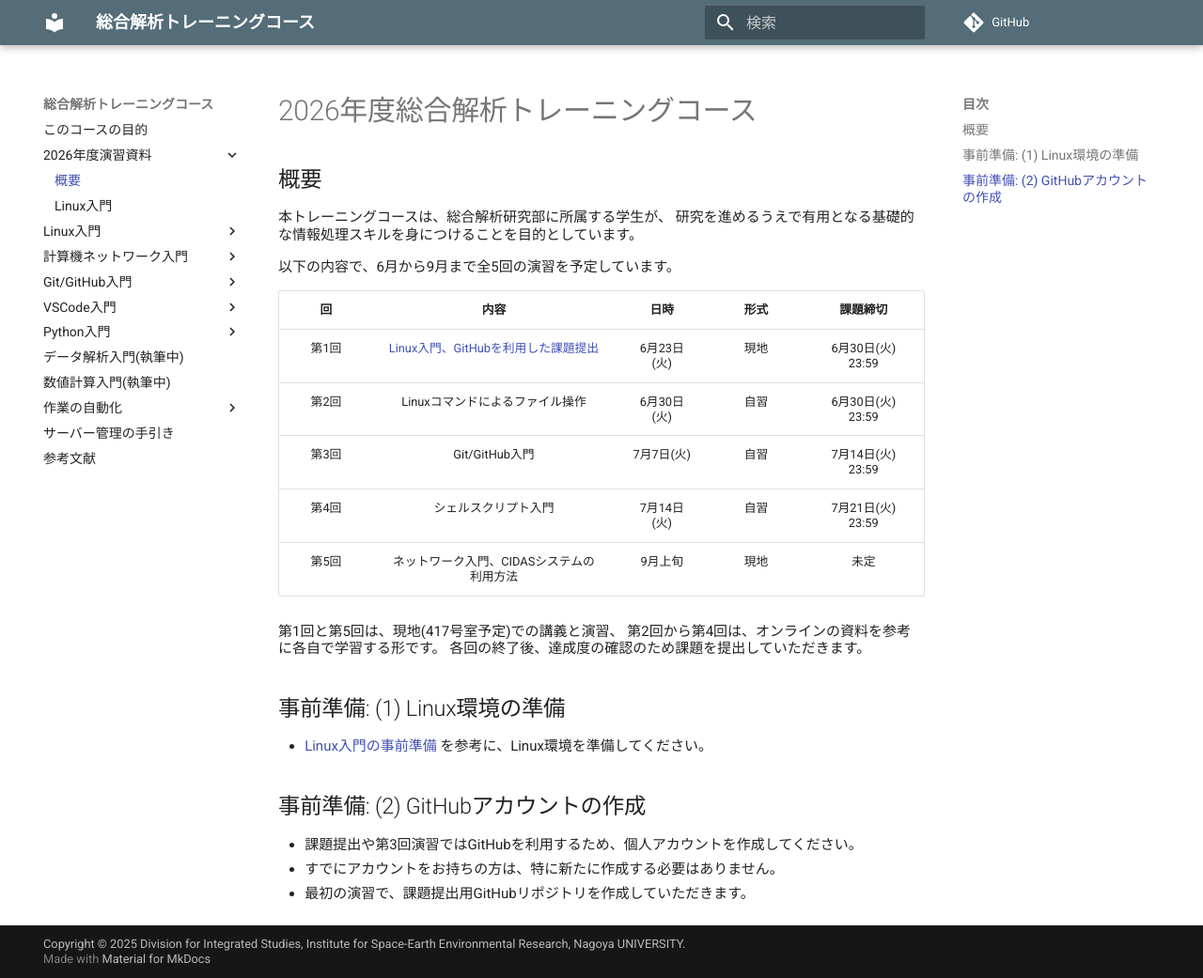
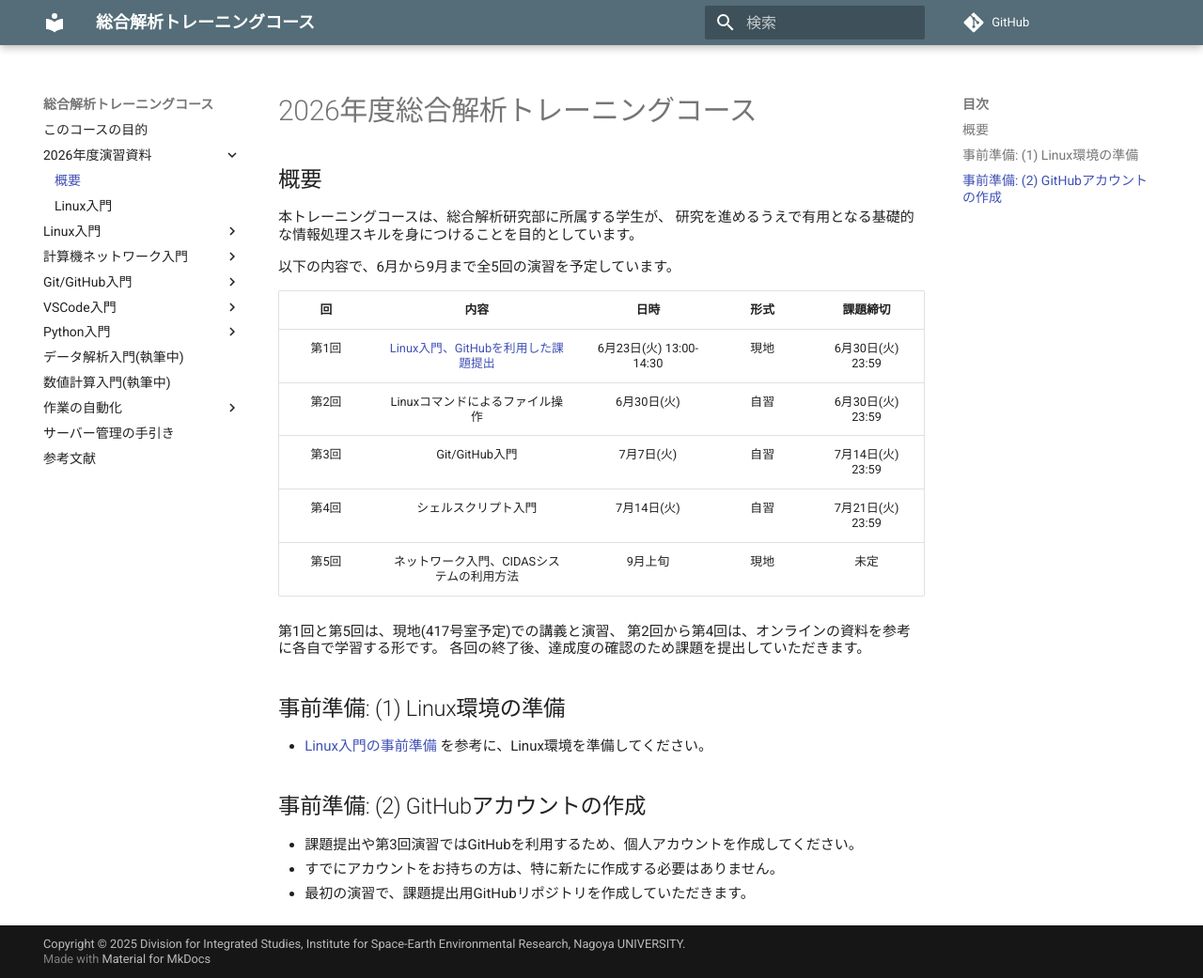
Before and after one commit to is-isee/training_course, an MkDocs documentation site: the page built from docs/fy2026/00_overview.md, in a window 1280 px wide and 1041 px high. Shown: the whole window at 94% size. Built offline with MkDocs 1.6.1 and Material for MkDocs 9.7.7, drawn with Linux system fonts in a browser that asks for light colours; comment, search, counter and statistics services are not loaded.

Commit message:
updated date/time of the first lecture

```diff
--- a/docs/fy2026/00_overview.md
+++ b/docs/fy2026/00_overview.md
@@ -9,7 +9,7 @@
 
 | 回 | 内容 | 日時 | 形式 | 課題締切 |
 | :---: | :---: | :---: | :---: | :---: |
-| 第1回 | [Linux入門、GitHubを利用した課題提出](01_linux_intro.md) | 6月23日(火) | 現地 | 6月30日(火) 23:59 |
+| 第1回 | [Linux入門、GitHubを利用した課題提出](01_linux_intro.md) | 6月23日(火) 13:00-14:30 | 現地 | 6月30日(火) 23:59 |
 | 第2回 | Linuxコマンドによるファイル操作 | 6月30日(火) | 自習 | 6月30日(火) 23:59 |
 | 第3回 | Git/GitHub入門 | 7月7日(火) | 自習 | 7月14日(火) 23:59 |
 | 第4回 | シェルスクリプト入門 | 7月14日(火) | 自習 | 7月21日(火) 23:59 |
```
